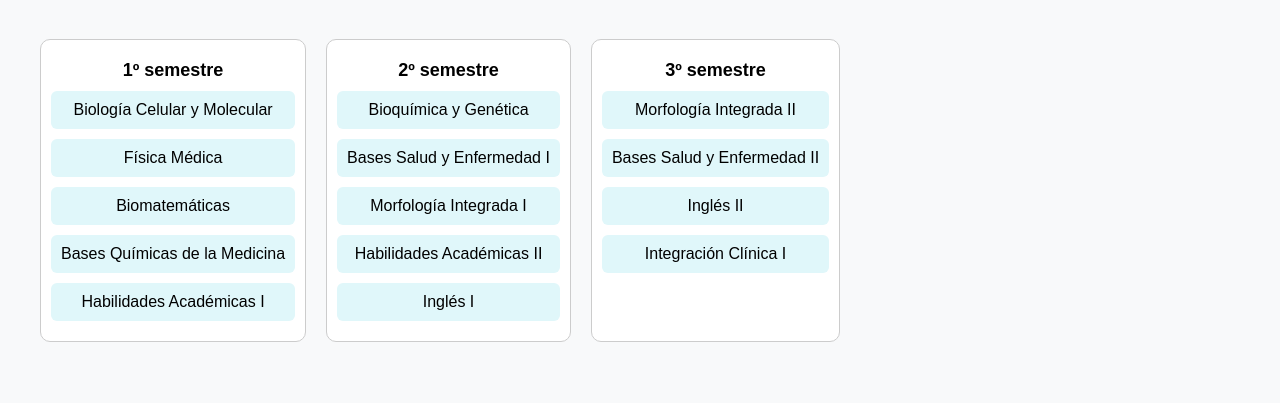
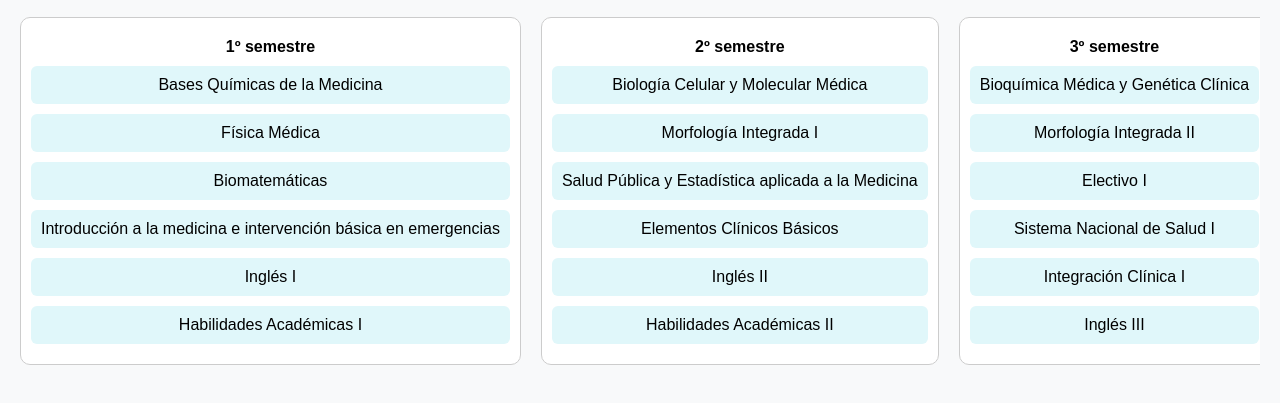
Before and after one commit to Paz2108/Malla-medicina-UBO, a plain HTML site: page index.html in a window 1280 px wide. Shown: the part 81-484 px from the top of the page. Drawn offline with Linux system fonts and the light colour scheme.

Commit message:
index.html

```diff
--- a/index.html
+++ b/index.html
@@ -3,6 +3,7 @@
 <head>
   <meta charset="UTF-8">
   <title>Malla Interactiva Medicina</title>
+  <meta name="viewport" content="width=device-width, initial-scale=1.0">
   <style>
     body {
       font-family: sans-serif;
@@ -12,16 +13,18 @@
     }
     h1 {
       text-align: center;
+      margin-bottom: 20px;
     }
     .semestres {
       display: flex;
+      flex-wrap: nowrap;
       overflow-x: auto;
       gap: 20px;
-      padding: 20px;
+      padding-bottom: 20px;
     }
     .semestre {
       flex: 0 0 auto;
-      min-width: 200px;
+      min-width: 250px;
       background-color: #fff;
       border: 1px solid #ccc;
       border-radius: 10px;
@@ -29,7 +32,7 @@
     }
     .semestre h2 {
       text-align: center;
-      font-size: 18px;
+      font-size: 16px;
       margin: 10px 0;
     }
     .ramo {
@@ -51,40 +54,81 @@
     .habilitado {
       background-color: #fff9c4 !important;
     }
+    @media (max-width: 768px) {
+      .semestres {
+        flex-wrap: wrap;
+        justify-content: center;
+      }
+      .semestre {
+        width: 90%;
+        max-width: 350px;
+      }
+    }
   </style>
 </head>
 <body>
   <h1>Malla Curricular Interactiva - Medicina UBO</h1>
-  <div class="semestres" id="contenedorMalla">
-    <!-- Semestres se insertarán aquí -->
-  </div>
+  <div class="semestres" id="contenedorMalla"></div>
 
   <script>
     const malla = {
       "1": [
-        { id: "bio_cel", nombre: "Biología Celular y Molecular", abre: ["bioq"] },
-        { id: "fis_med", nombre: "Física Médica", abre: ["bases_salud1"] },
-        { id: "mat", nombre: "Biomatemáticas" },
-        { id: "qui", nombre: "Bases Químicas de la Medicina" },
-        { id: "hab1", nombre: "Habilidades Académicas I" }
+        { id: "bases_quim", nombre: "Bases Químicas de la Medicina", abre: ["bio_cel"] },
+        { id: "fis_med", nombre: "Física Médica", abre: ["morfo1"] },
+        { id: "biomatematicas", nombre: "Biomatemáticas", abre: ["salud_pub"] },
+        { id: "intro_med", nombre: "Introducción a la medicina e intervención básica en emergencias", abre: ["elem_clin"] },
+        { id: "ingles1", nombre: "Inglés I", abre: ["ingles2"] },
+        { id: "hab1", nombre: "Habilidades Académicas I", abre: ["hab2"] }
       ],
       "2": [
-        { id: "bioq", nombre: "Bioquímica y Genética", abre: ["bases_salud2"] },
-        { id: "bases_salud1", nombre: "Bases Salud y Enfermedad I", abre: ["bases_salud2"] },
+        { id: "bio_cel", nombre: "Biología Celular y Molecular Médica", abre: ["bioq"] },
         { id: "morfo1", nombre: "Morfología Integrada I", abre: ["morfo2"] },
-        { id: "hab2", nombre: "Habilidades Académicas II" },
-        { id: "ingles1", nombre: "Inglés I" }
+        { id: "salud_pub", nombre: "Salud Pública y Estadística aplicada a la Medicina", abre: ["metodo"] },
+        { id: "elem_clin", nombre: "Elementos Clínicos Básicos" },
+        { id: "ingles2", nombre: "Inglés II", abre: ["ingles3"] },
+        { id: "hab2", nombre: "Habilidades Académicas II" }
       ],
       "3": [
-        { id: "morfo2", nombre: "Morfología Integrada II", abre: ["morfo3"] },
-        { id: "bases_salud2", nombre: "Bases Salud y Enfermedad II", abre: ["bases_salud3"] },
-        { id: "ingles2", nombre: "Inglés II" },
-        { id: "integ1", nombre: "Integración Clínica I" }
+        { id: "bioq", nombre: "Bioquímica Médica y Genética Clínica", abre: ["farm_gen", "bases1"] },
+        { id: "morfo2", nombre: "Morfología Integrada II", abre: ["morfo3", "bases1"] },
+        { id: "elect1", nombre: "Electivo I" },
+        { id: "sns1", nombre: "Sistema Nacional de Salud I", abre: ["sns2"] },
+        { id: "integ1", nombre: "Integración Clínica I", abre: ["integ2"] },
+        { id: "ingles3", nombre: "Inglés III", abre: ["ingles4"] }
       ]
-      // Agrega más semestres siguiendo esta lógica...
+    };
+
+    const relacionesExtra = {
+      "farm_gen": ["farm_clin"],
+      "morfo3": ["farm_gen"],
+      "bases1": ["diag1", "bases2"],
+      "diag1": ["diag2", "med_int1"],
+      "bases2": ["bases3", "med_int1"],
+      "med_int1": ["med_int2"],
+      "diag2": ["metodos"],
+      "bases3": ["med_int2"],
+      "metodos": ["neuro", "onco", "nutri", "gine", "orto", "fisio", "ciru", "pedi", "oft_derm", "urg", "psiq"],
+      "med_int2": ["neuro", "onco", "nutri", "gine", "orto", "fisio", "ciru", "pedi", "oft_derm", "urg", "psiq"],
+      "integ2": ["pract1"],
+      "pract1": ["pract2"],
+      "pract2": ["pract3"],
+      "pract3": ["pract4"],
+      "pract4": ["pract5"],
+      "pract5": ["pract6"],
+      "pract6": [],
+      "elect2": [],
+      "gest": [],
+      "sns5": ["gest"],
+      "etica": ["resp_soc"],
+      "resp_soc": [],
+      "psico": ["fisio"],
+      "internado1": ["internado2"],
+      "internado2": ["internado3"],
+      "internado3": ["internado4"]
     };
 
     const contenedor = document.getElementById("contenedorMalla");
+    const aprobados = new Set();
 
     Object.entries(malla).forEach(([semestre, ramos]) => {
       const col = document.createElement("div");
@@ -96,17 +140,43 @@
         div.className = "ramo";
         div.id = ramo.id;
         div.textContent = ramo.nombre;
+
         div.addEventListener("click", () => {
           div.classList.toggle("aprobado");
-          if (ramo.abre) {
-            ramo.abre.forEach(id => {
-              const siguiente = document.getElementById(id);
-              if (siguiente && !siguiente.classList.contains("aprobado")) {
-                siguiente.classList.add("habilitado");
+          const estaAprobado = div.classList.contains("aprobado");
+          if (estaAprobado) {
+            aprobados.add(ramo.id);
+          } else {
+            aprobados.delete(ramo.id);
+          }
+
+          document.querySelectorAll('.ramo').forEach(r => r.classList.remove("habilitado"));
+
+          Object.entries(malla).forEach(([_, rs]) => {
+            rs.forEach(r => {
+              if (r.abre && r.abre.every(p => aprobados.has(p))) {
+                r.abre.forEach(id => {
+                  const sig = document.getElementById(id);
+                  if (sig && !sig.classList.contains("aprobado")) {
+                    sig.classList.add("habilitado");
+                  }
+                });
               }
             });
-          }
+          });
+
+          Object.entries(relacionesExtra).forEach(([id, abreList]) => {
+            if (aprobados.has(id)) {
+              abreList.forEach(a => {
+                const sig = document.getElementById(a);
+                if (sig && !sig.classList.contains("aprobado")) {
+                  sig.classList.add("habilitado");
+                }
+              });
+            }
+          });
         });
+
         col.appendChild(div);
       });
 
```
